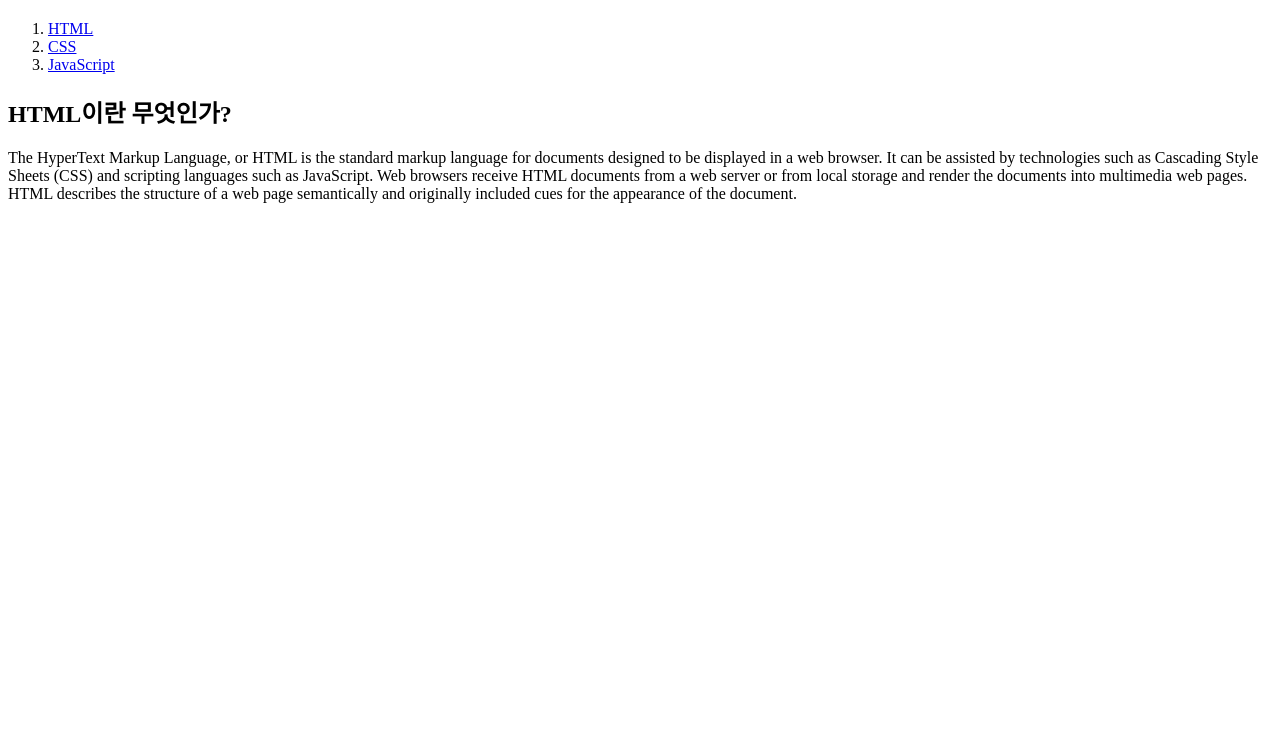
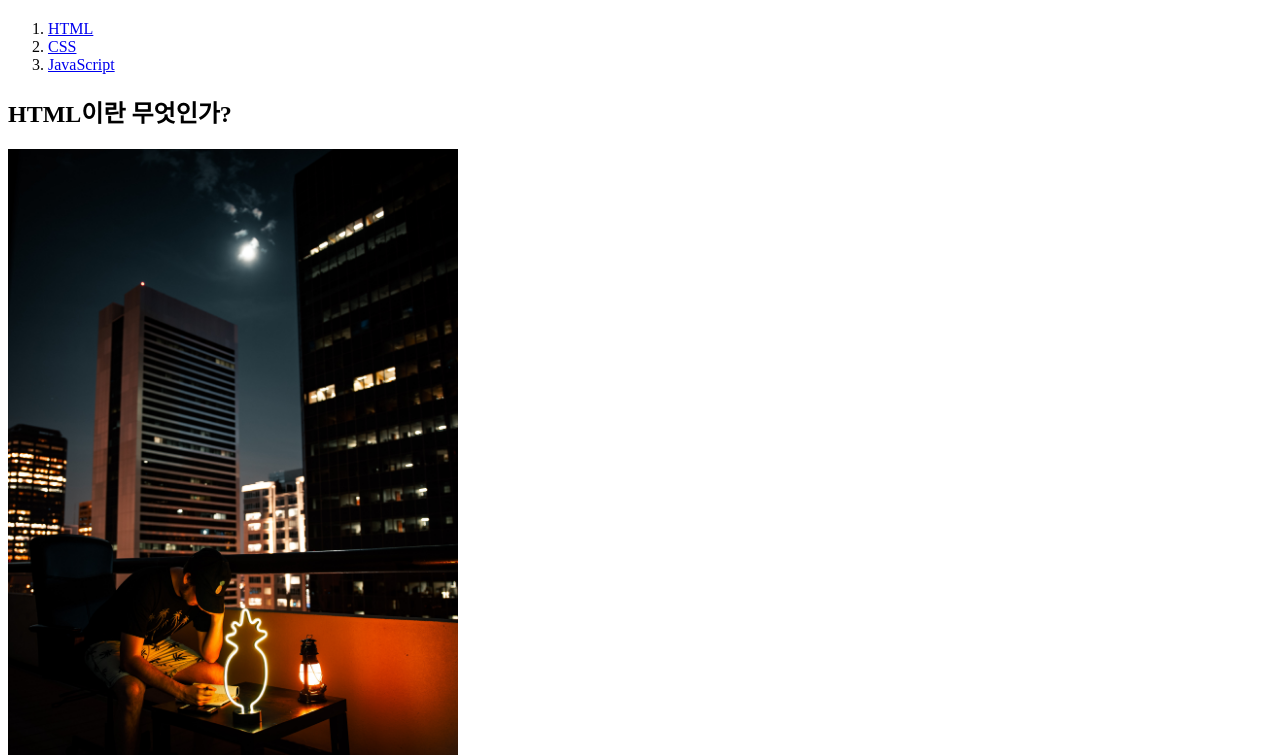
Before and after one commit to JoSanghun/web1, a plain HTML site: page 1.html in a window 1280 px wide. Shown: the part 60-815 px from the top of the page. Drawn offline with Linux system fonts and the light colour scheme.

Commit message:
Add files via upload

```diff
--- a/1.html
+++ b/1.html
@@ -13,6 +13,7 @@
   </ol>
 
   <H2>HTML이란 무엇인가?</H2>
+  <img src="a man thinking.jpg" width="450">
   <p>The HyperText Markup Language, or HTML is the standard markup language for documents designed to be displayed in a web browser. It can be assisted by technologies such as Cascading Style Sheets (CSS) and scripting languages such as JavaScript.
 Web browsers receive HTML documents from a web server or from local storage and render the documents into multimedia web pages. HTML describes the structure of a web page semantically and originally included cues for the appearance of the document.</p>
 </body>
```
